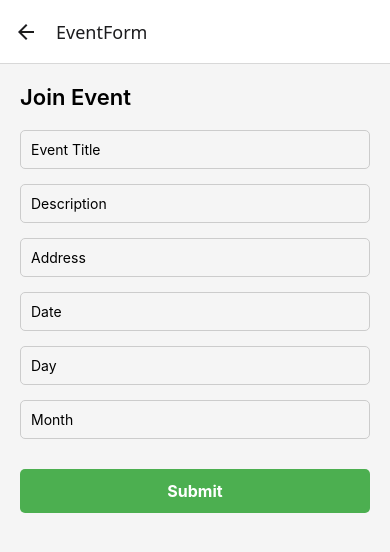
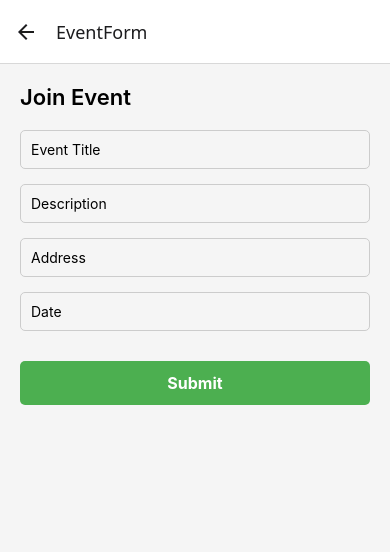
Before and after one commit to Baudoin10/Umuganda, a React Native app: screen /EventForm in a window 390 px wide. Shown: the top 552 px of the page. Built offline with nearby package versions, Linux system fonts and the light colour scheme.

Commit message:
debuging step

```diff
--- a/Navigator/AppNavigator.jsx
+++ b/Navigator/AppNavigator.jsx
@@ -9,7 +9,6 @@ import Task from "../Dashboard/Task";
 import Dashboard from "../Dashboard/Dashboard";
 import Notification from "../Dashboard/Notification";
 import Profile from "../UserDashboard/Profile";
-// import EditProfile from "../Dashboard/EditProfile";
 import Users from "../Dashboard/Users";
 import Introduction from "../Screens/Introduction";
 import ListTask from "../Dashboard/ListTask";
@@ -46,7 +45,6 @@ const AppNavigator = () => {
         <Stack.Screen name="Dashboard" component={Dashboard} />
         <Stack.Screen name="user" component={UserDashboard} />
         <Stack.Screen name="Notification" component={Notification} />
-        {/* <Stack.Screen name="EditProfile" component={EditProfile} /> */}
         <Stack.Screen name="Profile" component={Profile} />
         <Stack.Screen name="Users" component={Users} />
         <Stack.Screen name="ListTask" component={ListTask} />
--- a/UserDashboard/EventForm.jsx
+++ b/UserDashboard/EventForm.jsx
@@ -1,7 +1,64 @@
 import React from 'react';
 import { View, Text, TextInput, Button, StyleSheet,TouchableOpacity } from 'react-native';
+import Toast from 'react-native-toast-message';
+import { useState } from 'react';
+import axios from 'axios';
+
 
 const EventForm = () => {
+
+  const [title, setTitle] = useState('');
+  const [description, setDescription] = useState('');
+  const [address, setAddress] = useState('');
+  const [date, setDate] = useState('');
+
+  const handleSubmit = async () => {
+    if (!title || !description || !address || !date) {
+      Toast.show({
+        type: 'error',
+        text1: 'All fields are required',
+      });
+      return;
+    }
+
+    try {
+      const response = await fetch('http://192.168.1.39:3000/api/join', {
+        method: 'POST',
+        headers: {
+          'Content-Type': 'application/json',
+        },
+        body: JSON.stringify({ title, description, address, date }),
+      });
+
+      const data = await response.json();
+
+      if (response.ok) {
+        Toast.show({
+          type: 'success',
+          text1: 'Joined the event successfully!',
+        });
+
+        setTitle('');
+        setDescription('');
+        setAddress('');
+        setDate('');
+      } else {
+        Toast.show({
+          type: 'error',
+          text1: data.message || 'Something went wrong',
+        });
+      }
+    } catch (error) {
+      console.error(error);
+      Toast.show({
+        type: 'error',
+        text1: 'Error connecting to server',
+      });
+    }
+  };
+
+
+
   return (
     <View style={styles.container}>
       <Text style={styles.title}>Join Event</Text>
@@ -9,32 +66,36 @@ const EventForm = () => {
       <TextInput
         style={styles.input}
         placeholder="Event Title"
+        value={title}
+        onChangeText={setTitle}
+
       />
       <TextInput
         style={styles.input}
         placeholder="Description"
+        value={description}
+        onChangeText={setDescription}
+
       />
       <TextInput
         style={styles.input}
         placeholder="Address"
+        value={address}
+        onChangeText={setAddress}
+
       />
       <TextInput
         style={styles.input}
         placeholder="Date"
-      />
-      <TextInput
-        style={styles.input}
-        placeholder="Day"
-      />
-      <TextInput
-        style={styles.input}
-        placeholder="Month"
+        value={date}
+        onChangeText={setDate}
+
       />
 
+ <TouchableOpacity style={styles.submitButton} onPress={handleSubmit}>
+        <Text style={styles.submitButtonText}>Submit</Text>
+      </TouchableOpacity>
 
-<TouchableOpacity style={styles.submitButton} onPress={() => {}}>
-  <Text style={styles.submitButtonText}>Submit</Text>
-</TouchableOpacity>
 
     </View>
   );
```
